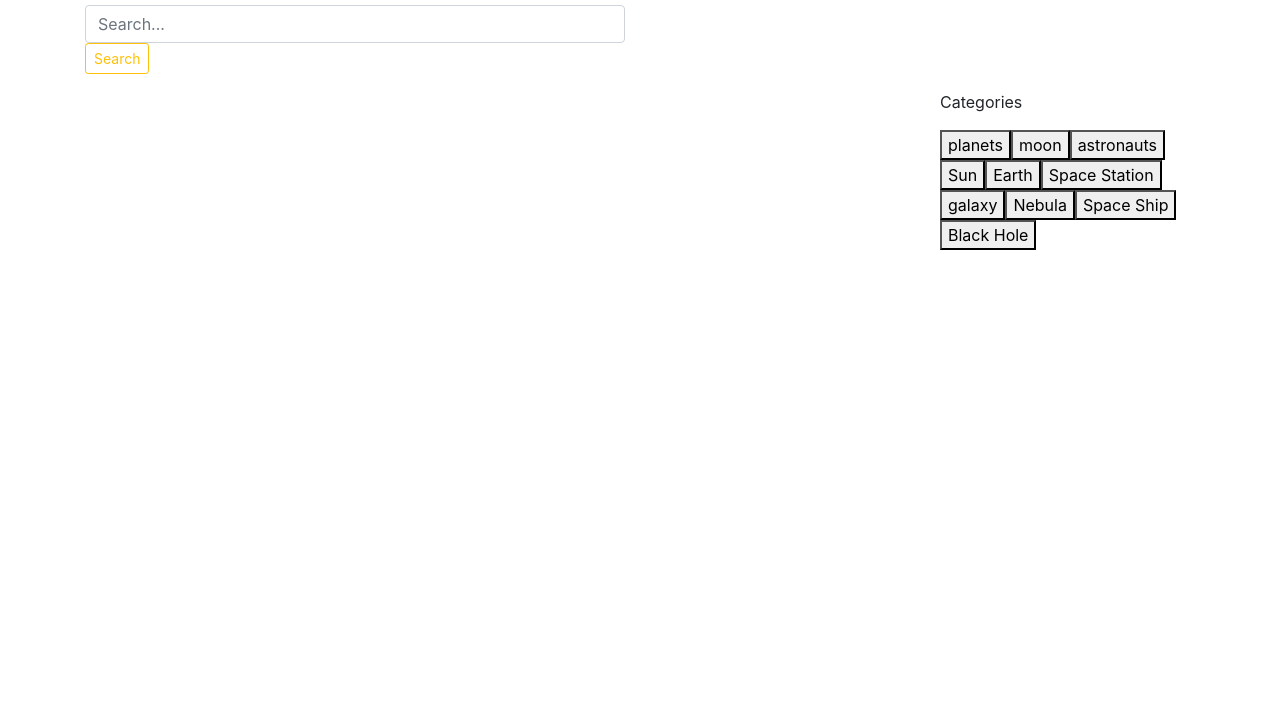
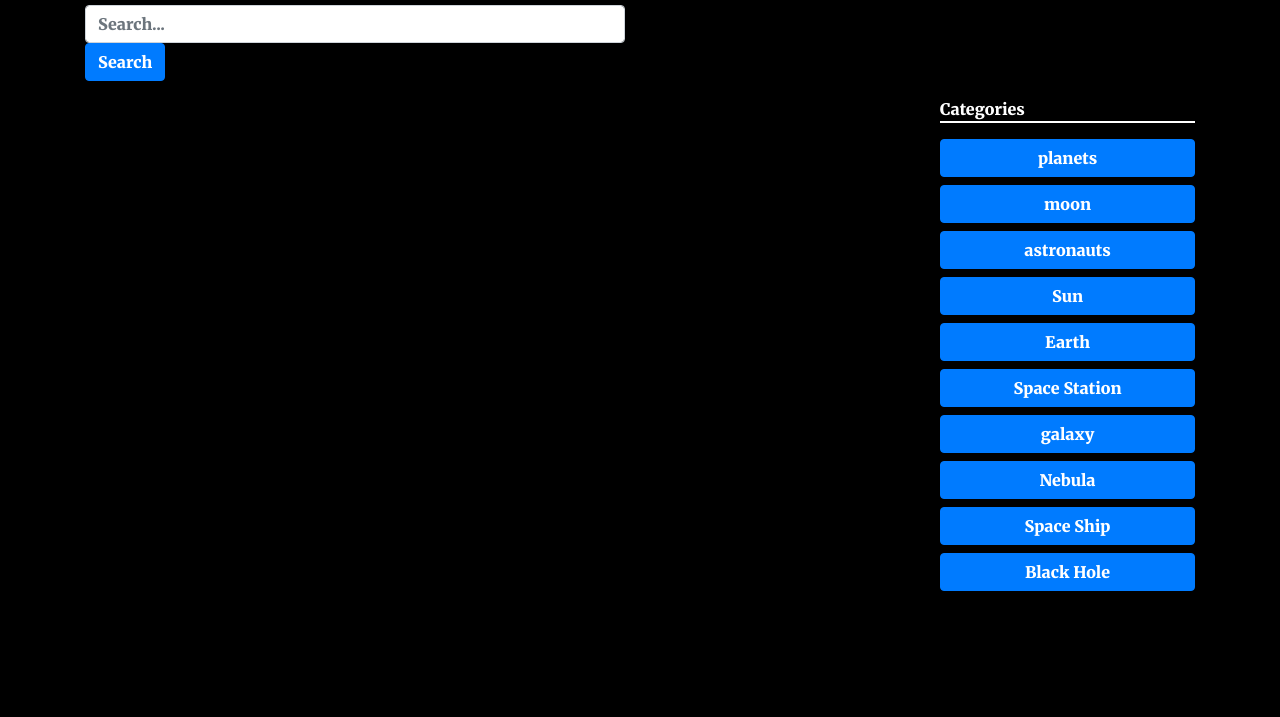
Before and after one commit to tyler-stewart1026/GIPHY-API, a plain HTML site: page index.html in a window 1280 px wide. Shown: the part 83-800 px from the top of the page. Drawn offline with nearby package versions, Linux system fonts and the light colour scheme.

Commit message:
finished assignment, some styling

```diff
--- a/assets/css/stylesheet.css
+++ b/assets/css/stylesheet.css
@@ -1,4 +1,4 @@
-/* body {
+body {
     font-family: 'Merriweather', serif;
     color: white;
     background-color: black;
@@ -12,6 +12,8 @@ h1 {
     text-align: center;
 }
 
+
+
 .cats {
     border-bottom: solid white 2px;
-} */
+}
--- a/assets/javascript/app.js
+++ b/assets/javascript/app.js
@@ -11,7 +11,7 @@ function makeBtns() {
     for (var i = 0; i < topics.length; i++) {
         console.log(topics[i]);
         // var that holds buttons
-        var catBtn = $('<button>')
+        var catBtn = $('<button class="btn btn-primary btn-block">')
         // add class, attribute, and text to buttons
         catBtn.addClass('topic');
         catBtn.text(topics[i]);
@@ -26,7 +26,7 @@ makeBtns();
 // function to display the gifs
 function displayGifs() {
 
-    var topicID = $('.topic').click(function () {
+    $('.topic').click(function () {
         var item = $(this).attr('data-name');
         var queryURL = "https://api.giphy.com/v1/gifs/search?q=" + item + "&limit=8&rating=g&api_key=zeDT6SboXDp0gp0a6v5WKywQmmGLZuyS";
 
@@ -64,6 +64,7 @@ $('.searchbtn').on("click", function () {
     console.log(topics);
     makeBtns();
     $('#searchBar').val("");
+    displayGifs();
 });
 
 
@@ -80,7 +81,3 @@ $('.gifArea').on('click', '.gif', function (){
         $(this).attr('data-state', 'still');
     }
 })
-
-// TO DO:
-// ========================================================================================================
-// create click event to register our search box to search variable, push new button up to topic array and rerun make button function
--- a/index.html
+++ b/index.html
@@ -32,7 +32,7 @@
                             <div class="col-md-6">
                                 <label for="searchBar">Search for something space-y!</label>
                                 <input type="text" class="form-control" id="searchBar" placeholder="Search...">
-                                <button class="searchbtn btn btn-outline-warning btn-rounded btn-sm my-0" type="submit">Search</button>
+                                <button class="searchbtn  btn btn-primary" type="submit">Search</button>
                             </div>
                         </div>
                     </div>
```
